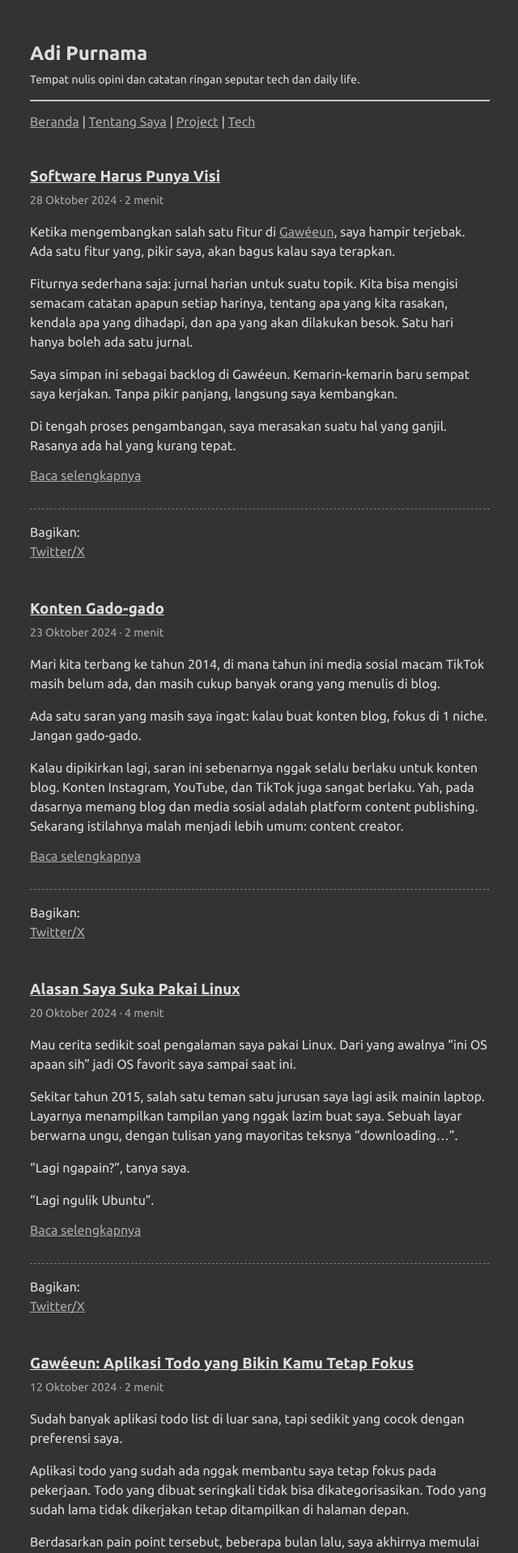
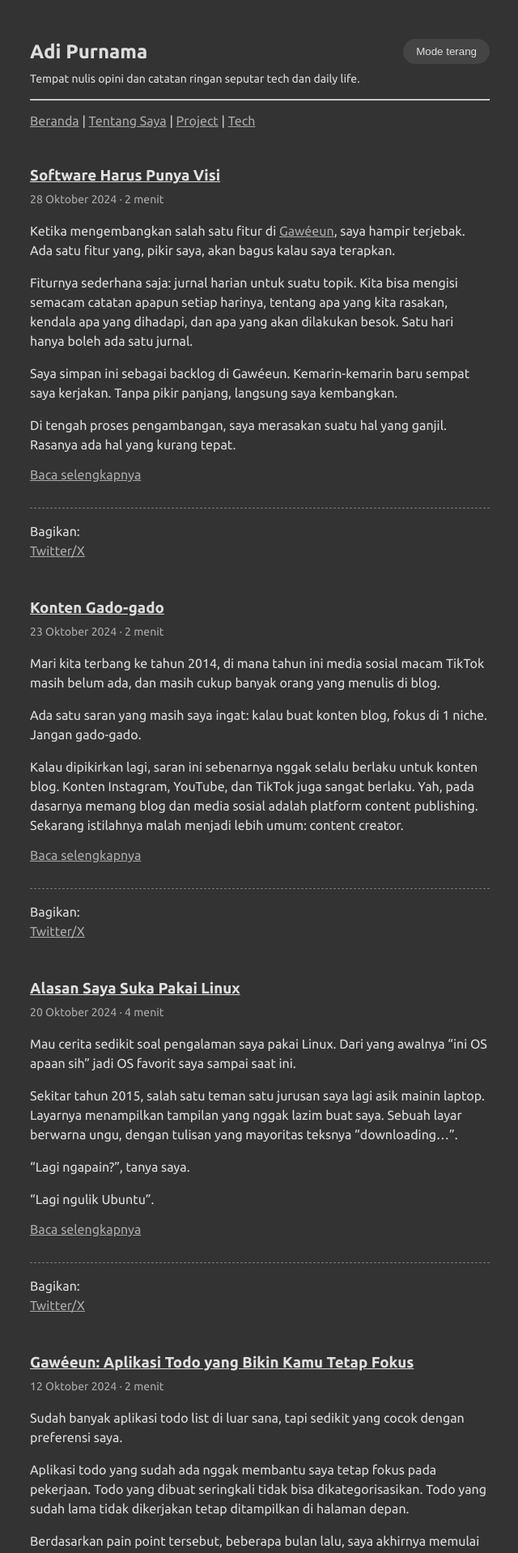
Before and after one commit to adiprnm/journal, a Jekyll site: the page built from index.html, in a window 1280 px wide. Shown: the top 1918 px of the page at 81% size, without its empty margins (319-959 px from the left). Built offline with Jekyll 4.4.1, drawn with Linux system fonts in a browser that asks for light colours; the list of posts is cut into pages by our own code.

Commit message:
Add dark mode

```diff
--- /dev/null
+++ b/_includes/dark_mode_handler.html
@@ -0,0 +1,26 @@
+<script>
+  document.addEventListener("DOMContentLoaded", function() {
+    const enabled = localStorage.getItem("darkModeEnabled")
+
+    if (enabled == "false") {
+      document.querySelector(":root").classList.remove("dark")
+      darkModeButton.textContent = "Mode gelap"
+    } else {
+      darkModeButton.textContent = "Mode terang"
+    }
+
+    darkModeButton.addEventListener("click", function(event) {
+      document.querySelector(":root").classList.toggle("dark");
+
+      const text = event.target.textContent.toLowerCase()
+
+      if (text == "mode terang") {
+        localStorage.setItem("darkModeEnabled", "false")
+        event.target.textContent = "Mode gelap"
+      } else {
+        localStorage.setItem("darkModeEnabled", "true")
+        event.target.textContent = "Mode terang"
+      }
+    })
+  })
+</script>
--- a/_layouts/default.html
+++ b/_layouts/default.html
@@ -1,5 +1,5 @@
 <!DOCTYPE html>
-<html lang="{{ site.lang | default: "en-US" }}">
+<html lang="{{ site.lang | default: "en-US" }}" class="dark">
   <head>
     <meta name="viewport" content="width=device-width, initial-scale=1">
     <meta charset="utf-8">
@@ -18,7 +18,10 @@
   <body>
     <main class="container body-wrapper">
       <section>
-        <h1 class="site-title">{{ site.title | default: "Adi Purnama" }}</h1>
+        <div class="flex justify-between items-center full-width margin-top">
+          <h1 class="site-title">{{ site.title | default: "Adi Purnama" }}</h1>
+          <button class="dark-mode" id="darkModeButton">Mode terang</button>
+        </div>
         <p class="site-description">{{ site.description | default: "a personal blog." }}</p>
         <hr />
         <nav>
@@ -29,6 +32,7 @@
         {{ content }}
       </section>
     </main>
+    {% include dark_mode_handler.html %}
   </body>
   <footer class="container footer-nav-wrapper">
     <hr />
--- a/_layouts/post.html
+++ b/_layouts/post.html
@@ -17,7 +17,10 @@
   </head>
   <body>
     <main class="container body-wrapper" id="top">
-      <a href="/" class="back">← Kembali ke beranda</a>
+      <div class="flex justify-between items-center full-width margin-top margin-bottom-large">
+        <a href="/" class="back">← Kembali ke beranda</a>
+        <button class="dark-mode" id="darkModeButton">Mode terang</button>
+      </div>
 
       <article class="post-content">
         <h1 class="post-card__title">{{ page.title }}</h1>
@@ -52,6 +55,7 @@
         {% endif %}
       </nav>
     </main>
+    {% include dark_mode_handler.html %}
   </body>
   <footer class="container footer-nav-wrapper">
     <hr />
--- a/_sass/base.scss
+++ b/_sass/base.scss
@@ -1,10 +1,27 @@
-$backgroundColor: #333333;
-$bodyColor: #dddddd;
+$darkBackgroundColor: #333333;
+$darkBodyColor: #DDDDDD;
+$darkLinkColor: #AAAAAA;
+$darkPaginationBackgroundColor: #444444;
+$darkPaginationOnHoverBackgroundColor: #555555;
+$darkPostTitleColor: #DFDFDF;
+$darkPostDateColor: #AAAAAA;
+
+$backgroundColor: #FFFFFF;
+$bodyColor: #333333;
+$linkColor: #C20001;
+$paginationBackgroundColor: #FFEDED;
+$paginationOnHoverBackgroundColor: #FFDEDE;
+$postTitleColor: #D30001;
+$postDateColor: #888888;
+
 $bodyFont: "Ubuntu";
-$linkColor: #aaaaaa;
 
 * {
   box-sizing: border-box;
+}
+
+:root {
+  color-scheme: dark;
 }
 
 body {
@@ -13,17 +30,72 @@ body {
   font-family: $bodyFont;
 }
 
+a { color: $linkColor; }
+
+.post-pagination-nav {
+  width: 50%;
+  display: block;
+  padding: 1rem;
+  text-align: center;
+  background-color: $paginationBackgroundColor;
+  transition: background-color 0.25s ease-in-out;
+  text-decoration: none;
+
+  &:empty {
+    background-color: transparent;
+
+    &:hover {
+      cursor: auto;
+      background-color: transparent;
+    }
+  }
+
+  &:hover {
+    background-color: $paginationOnHoverBackgroundColor;
+  }
+
+  &:nth-child(odd) {
+    border-top-left-radius: 0.25rem;
+    border-bottom-left-radius: 0.25rem;
+  }
+
+  &:nth-child(even) {
+    border-top-right-radius: 0.25rem;
+    border-bottom-right-radius: 0.25rem;
+  }
+}
+
+.dark body {
+  background: $darkBackgroundColor;
+  color: $darkBodyColor;
+}
+
+.dark a { color: $darkLinkColor; }
+
+.dark .post-pagination-nav {
+  background-color: $darkPaginationBackgroundColor;
+
+  &:hover {
+    background-color: $darkPaginationOnHoverBackgroundColor;
+  }
+
+  &:empty {
+    background-color: transparent;
+
+    &:hover {
+      cursor: auto;
+      background-color: transparent;
+    }
+  }
+}
+
 .site-title {
-  margin-bottom: 0;
+  margin: 0;
 }
 
 .site-description {
   margin-top: 0.5rem;
   font-size: 14px;
-}
-
-a {
-  color: $linkColor;
 }
 
 .post-divider {
@@ -38,44 +110,7 @@ a {
   border-radius: 0.25rem;
 }
 
-.post-pagination-nav {
-  width: 50%;
-  display: block;
-  padding: 1rem;
-  text-align: center;
-  background-color: #444444;
-  transition: background-color 0.25s ease-in-out;
-  text-decoration: none;
-
-  &:empty {
-    background-color: transparent;
-
-    &:hover {
-      cursor: auto;
-      background-color: transparent;
-    }
-  }
-
-  &:hover {
-    background-color: #555555;
-  }
-
-  &:nth-child(odd) {
-    border-top-left-radius: 0.25rem;
-    border-bottom-left-radius: 0.25rem;
-  }
-
-  &:nth-child(even) {
-    border-top-right-radius: 0.25rem;
-    border-bottom-right-radius: 0.25rem;
-  }
-}
-
-.back {
-  display: block;
-  margin-top: 1rem;
-  margin-bottom: 3rem;
-}
+.back { display: block; }
 
 .post-content {
   margin-top: 2rem;
@@ -165,7 +200,7 @@ p > img + em {
 }
 
 li {
-  margin: 0.5rem 0;
+   margin: 0.5rem 0;
   line-height: 1.5em;
 }
 
@@ -181,5 +216,29 @@ li {
   margin-bottom: 3rem;
 }
 
+.flex { display: flex; }
+.justify-between { justify-content: space-between; }
+.items-center { align-items: center; }
+.full-width { width: 100%; }
+.margin-top { margin-top: 1rem; }
+.margin-bottom-large { margin-bottom: 3rem; }
+
+button:hover {
+  cursor: pointer;
+}
+
+.dark-mode {
+  padding: 0.5rem 1rem;
+  border-radius: 999px;
+  border: none;
+  background-color: $paginationBackgroundColor;
+  color: $postTitleColor;
+}
+
+.dark .dark-mode {
+  background-color: $darkPaginationBackgroundColor;
+  color: $darkPostTitleColor;
+}
+
 @import "layouts";
 @import "post_card";
--- a/_sass/post_card.scss
+++ b/_sass/post_card.scss
@@ -5,13 +5,23 @@
         margin-bottom: 0;
 
         a {
-            color: #dfdfdf;
+            color: $postTitleColor;
         }
     }
 
     &__published-at {
-        color: #aaaaaa;
+        color: $postDateColor;
         margin-top: 0.5rem;
         font-size: 14px;
     }
 }
+
+.dark .post-card {
+    &__title {
+        a { color: $darkPostTitleColor; }
+    }
+
+    &__published-at {
+        color: $darkPostDateColor;
+    }
+}
```
